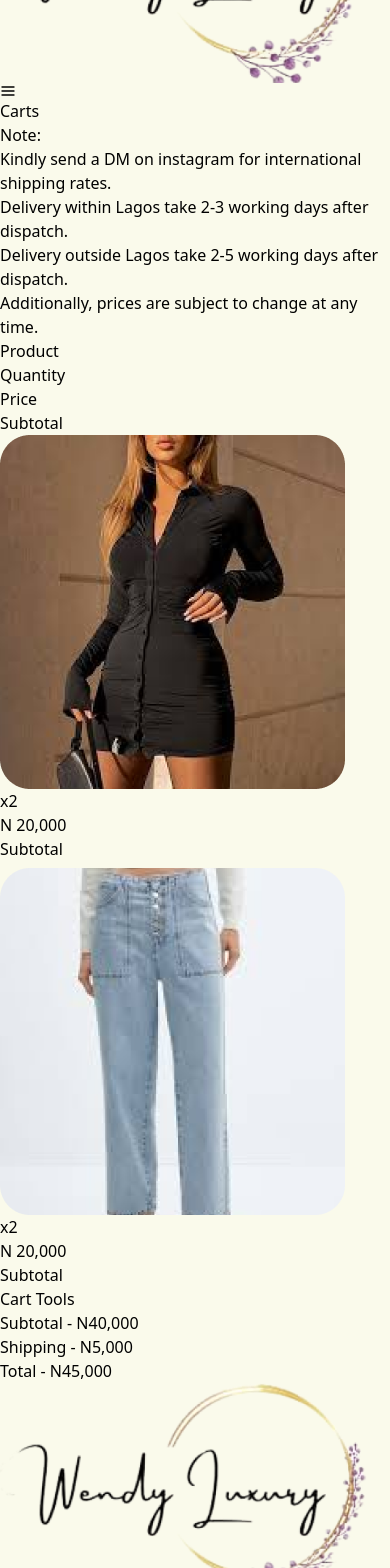
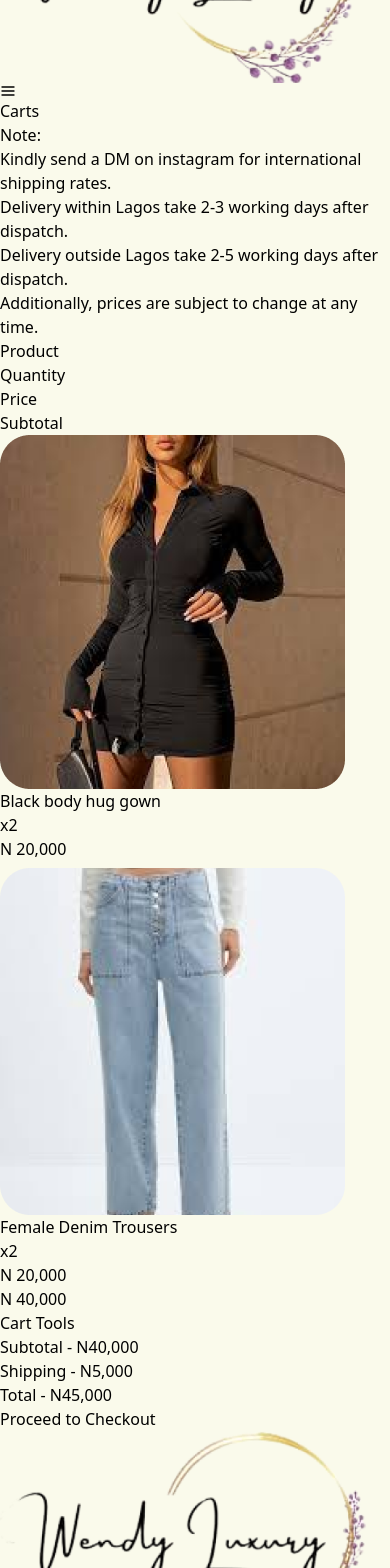
Before and after one commit to Eliguus/hng-11-front-stage-2, a React (Vite) app: page /cart in a window 390 px wide. Shown: the part 432-2000 px from the top of the page. Built offline with nearby package versions, Linux system fonts and the light colour scheme.

Commit message:
product page completed/with responsiveness

```diff
--- a/src/components/ProductChoice.jsx
+++ b/src/components/ProductChoice.jsx
@@ -3,8 +3,8 @@ const ProductChoice = ({product,name1,price1,rating1,img1,name2,price2,rating2,i
     return (
         <>
         <div className="flex flex-col items-center my-8">
-                <div className="flex flex-row justify-between items-center w-full sm:w-3/4 md:w-[80%] shadow-[#A3A30F77] shadow-md">
-                    <p className="text-xl sm:text-2xl p-2 sm:p-4">{product}</p>
+                <div className="flex flex-row justify-between items-center w-full sm:w-3/4 md:w-[100%] shadow-[#A3A30F77] shadow-md">
+                    <p className="text-xl sm:text-2xl p-2 sm:p-4 bg-[#A3A30F77]">{product}</p>
                 </div>
             </div>
     <div className="flex">
--- a/src/components/RatingStars.jsx
+++ b/src/components/RatingStars.jsx
@@ -1,22 +1,17 @@
-import { FiStar } from 'react-icons/fi';
-
+import { FaStar } from 'react-icons/fa';
 const RatingStars = ({ rating }) => {
   const totalStars = 5;
   const fullStars = Math.floor(rating);
-  const halfStars = rating % 1 >= 0.5 ? 1 : 0;
-  const emptyStars = totalStars - fullStars - halfStars;
-
+  const emptyStars = totalStars - fullStars;
   return (
     <div className="flex">
       {[...Array(fullStars)].map((_, index) => (
-        <FiStar key={`full-${index}`} className="text-yellow-500" />
+        <FaStar key={`full-${index}`} color='yellow' />
       ))}
-      {halfStars > 0 && (
-        <FiStar key="half" className="text-yellow-500" style={{ clipPath: 'polygon(0 0, 50% 0, 50% 100%, 0 100%)' }} />
-      )}
       {[...Array(emptyStars)].map((_, index) => (
-        <FiStar key={`empty-${index}`} className="text-gray-300" />
+        <FaStar key={`empty-${index}`} color='white' />
       ))}
+
     </div>
   );
 };
--- a/src/pages/CartPage.jsx
+++ b/src/pages/CartPage.jsx
@@ -25,31 +25,55 @@ const CartPage = () => {
                 </div>
             </div>
             <div className="flex flex-col items-center my-8">
-                <div className="flex justify-between w-[80%]">
-                    <img src={gowns} alt='gowns'/>
-                    <p>x2</p>
-                    <p>N 20,000</p>
-                    <p>Subtotal</p>
+                <div className="w-[80%] grid grid-cols-4 gap-4 items-center">
+                    <div className='flex flex-col sm:flex-row justify-between items-center'>
+                        <img src={gowns} alt='gowns' className="w-[6rem] h-[6rem] object-cover mb-2 sm:mb-0"/>
+                        <div>Black body hug gown</div>
+                    </div>
+                    <div className="flex justify-center"><p>x2</p></div>
+                    <div className="flex justify-center"><p>N 20,000</p></div>
+                    <div className="flex justify-center"><p></p></div>
                 </div>
             </div>
             <div className="flex flex-col items-center my-8">
-                <div className="flex justify-between w-[80%]">
-                    <img src={denim} alt='denim'/>
-                    <p>x2</p>
-                    <p>N 20,000</p>
-                    <p>Subtotal</p>
+                <div className="w-[80%] grid grid-cols-4 gap-4 items-center">
+                    <div className='flex flex-col sm:flex-row justify-between items-center'>
+                        <img src={denim} alt='denim' className="w-24 h-24 object-cover"/>
+                        <div>Female Denim Trousers</div>
+                    </div>
+                    <div className="flex justify-center"><p>x2</p></div>
+                    <div className="flex justify-center"><p>N 20,000</p></div>
+                    <div className="flex justify-center"><p></p></div>
+                </div>
+            </div>
+            <div className="flex flex-col items-center my-8">
+                <div className="w-[80%] grid grid-cols-4 gap-4 items-center">
+                    <div className='flex flex-col sm:flex-row justify-between items-center'>
+                        {/* <img src={denim} alt='denim' className="w-24 h-24 object-cover"/> */}
+                        <div></div>
+                    </div>
+                    <div className="flex justify-center"><p></p></div>
+                    <div className="flex justify-center"><p></p></div>
+                    <div className="flex justify-center"><p>N 40,000</p></div>
                 </div>
             </div>
         </div>
-        <div className="flex justify-end">
-            <div className="border p-4 max-w-sm">
-                <div className="bg-[#A3A30F77]">
+        <div className="flex justify-end text-lg">
+    <div className="flex flex-col border">
+        <div className="bg-[#A3A30F77] p-4">
             Cart Tools
         </div>
+        <div className=" p-6 max-w-sm">
             <div>
                 <p>Subtotal - N40,000</p>
                 <p>Shipping - N5,000</p>
                 <p>Total - N45,000</p>
+            </div>
+        </div>
+        <div className='flex justify-end'>
+            <p className='bg-[#A3A30F77] p-4'>
+            Proceed to Checkout
+            </p>
         </div>
     </div>
 </div>
```
Lines whose indentation alone changed are shown as unchanged.
